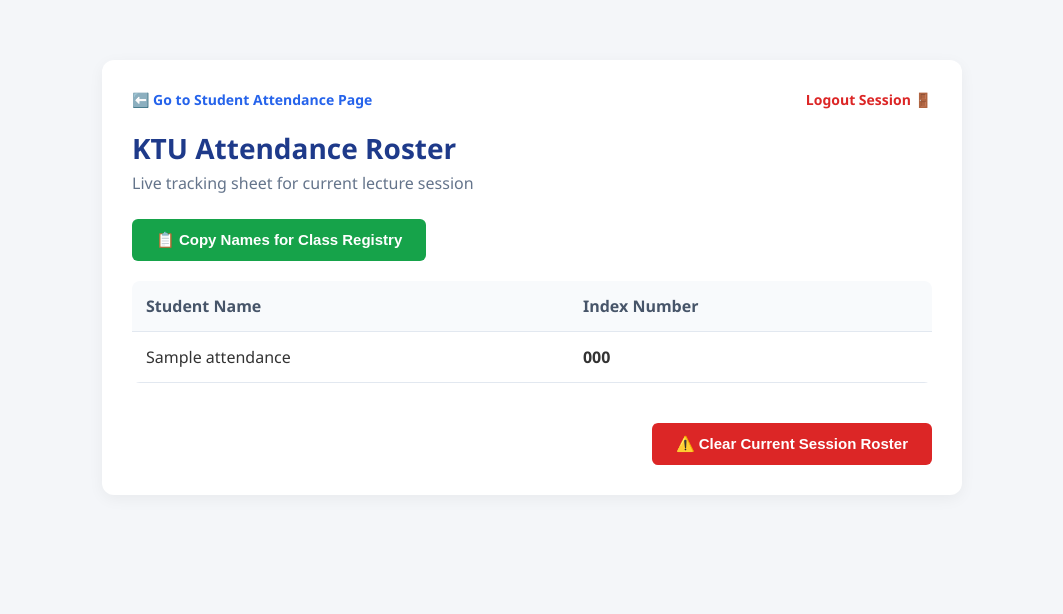
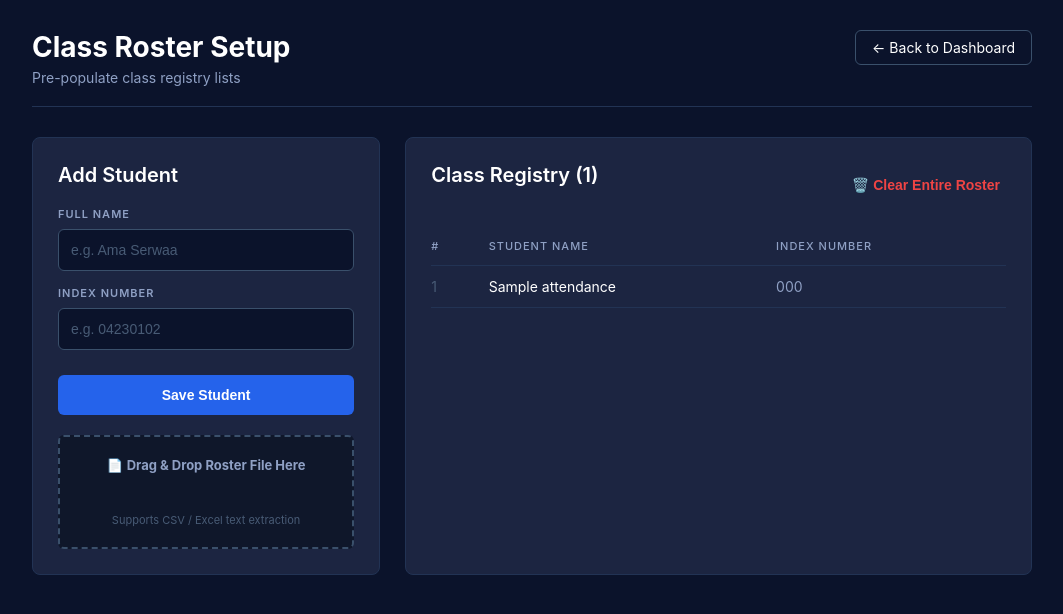
Before and after one commit to VhastyA/ktu-attendance-app, a Flask app: page /lecturer/dashboard in a window 1280 px wide. Shown: the top 614 px of the page, without its empty margins (108-1171 px from the left). Run offline with Flask 3, Linux system fonts and the light colour scheme; the visitor is signed in with stand-in values (Sample User, id 1); tables that the repository leaves empty hold one stand-in row (values such as "Sample post").

Commit message:
Update view.html

```diff
--- a/templates/view.html
+++ b/templates/view.html
@@ -3,126 +3,295 @@
 <head>
     <meta charset="UTF-8">
     <meta name="viewport" content="width=device-width, initial-scale=1.0">
-    <title>KTU Lecturer Portal</title>
+    <title>Class Roster Setup - KTU</title>
     <style>
-        body { font-family: 'Segoe UI', Tahoma, Geneva, Verdana, sans-serif; background-color: #f4f6f9; margin: 0; padding: 20px; color: #333; }
-        .container { max-width: 800px; margin: 40px auto; background: white; padding: 30px; border-radius: 12px; box-shadow: 0 4px 15px rgba(0,0,0,0.05); }
-        h1 { color: #1e3a8a; margin: 0; font-size: 28px; }
-        .login-box { max-width: 400px; margin: 100px auto; text-align: center; background: white; padding: 40px; border-radius: 12px; box-shadow: 0 4px 20px rgba(0,0,0,0.08); }
-        .input-field { width: 100%; padding: 12px; margin: 15px 0; border: 1px solid #cbd5e1; border-radius: 6px; font-size: 16px; box-sizing: border-box; text-align: center; }
-        .btn { display: inline-flex; align-items: center; justify-content: center; gap: 8px; font-weight: bold; padding: 12px 24px; border: none; border-radius: 6px; cursor: pointer; font-size: 15px; transition: background 0.2s; text-decoration: none; }
-        .btn-primary { background-color: #2563eb; color: white; width: 100%; }
-        .btn-primary:hover { background-color: #1d4ed8; }
-        .btn-success { background-color: #16a34a; color: white; }
-        .btn-success:hover { background-color: #15803d; }
-        .btn-danger { background-color: #dc2626; color: white; }
-        .btn-danger:hover { background-color: #b91c1c; }
-        .nav-links { display: flex; justify-content: space-between; margin-bottom: 20px; font-size: 14px; }
-        .nav-links a { color: #2563eb; text-decoration: none; font-weight: 600; }
-        .nav-links a:hover { text-decoration: underline; }
-        table { width: 100%; border-collapse: collapse; margin-top: 20px; background: white; border-radius: 8px; overflow: hidden; }
-        th, td { padding: 14px; text-align: left; border-bottom: 1px solid #e2e8f0; }
-        th { background-color: #f8fafc; color: #475569; font-weight: 600; }
-        tr:hover { background-color: #f8fafc; }
-        .alert { background-color: #fee2e2; color: #991b1b; padding: 12px; border-radius: 6px; margin-bottom: 15px; font-weight: 500; text-align: center; }
-        .feedback { display: none; margin-left: 10px; color: #16a34a; font-weight: bold; background: #dcfce7; padding: 6px 12px; border-radius: 4px; font-size: 14px; }
+        body {
+            background-color: #0b132b;
+            color: #ffffff;
+            font-family: -apple-system, BlinkMacSystemFont, "Segoe UI", Roboto, Helvetica, Arial, sans-serif;
+            margin: 0;
+            padding: 30px;
+        }
+        .container {
+            max-width: 1000px;
+            margin: 0 auto;
+        }
+        .header-section {
+            display: flex;
+            justify-content: space-between;
+            align-items: flex-start;
+            border-bottom: 1px solid #223354;
+            padding-bottom: 20px;
+            margin-bottom: 30px;
+        }
+        h1 {
+            margin: 0;
+            font-size: 28px;
+            font-weight: 700;
+        }
+        .subtitle {
+            color: #8fa0c4;
+            margin: 5px 0 0 0;
+            font-size: 14px;
+        }
+        .btn-back {
+            background: transparent;
+            color: #ffffff;
+            border: 1px solid #3a506b;
+            padding: 8px 16px;
+            border-radius: 6px;
+            text-decoration: none;
+            font-size: 14px;
+            cursor: pointer;
+        }
+        .btn-back:hover {
+            background: #1c2541;
+        }
+        .main-layout {
+            display: grid;
+            grid-template-columns: 1fr 1.8fr;
+            gap: 25px;
+        }
+        .card {
+            background-color: #1c2541;
+            border: 1px solid #223354;
+            border-radius: 8px;
+            padding: 25px;
+        }
+        .card h2 {
+            margin-top: 0;
+            margin-bottom: 20px;
+            font-size: 20px;
+            font-weight: 600;
+        }
+        .form-group {
+            margin-bottom: 15px;
+        }
+        label {
+            display: block;
+            text-transform: uppercase;
+            font-size: 11px;
+            letter-spacing: 1px;
+            color: #8fa0c4;
+            margin-bottom: 8px;
+            font-weight: 600;
+        }
+        .input-control {
+            width: 100%;
+            background-color: #0b132b;
+            border: 1px solid #3a506b;
+            border-radius: 6px;
+            padding: 12px;
+            color: #ffffff;
+            font-size: 14px;
+            box-sizing: border-box;
+        }
+        .input-control::placeholder {
+            color: #485b75;
+        }
+        .btn-submit {
+            width: 100%;
+            background-color: #2563eb;
+            color: white;
+            border: none;
+            padding: 12px;
+            border-radius: 6px;
+            font-weight: 600;
+            cursor: pointer;
+            font-size: 14px;
+            margin-top: 10px;
+        }
+        .btn-submit:hover {
+            background-color: #1d4ed8;
+        }
+        /* Drag and Drop Styling */
+        .drop-zone {
+            border: 2px dashed #3a506b;
+            border-radius: 6px;
+            padding: 20px;
+            text-align: center;
+            background-color: #0f172a;
+            cursor: pointer;
+            margin-top: 20px;
+            transition: border-color 0.2s;
+        }
+        .drop-zone:hover, .drop-zone.dragover {
+            border-color: #2563eb;
+            background-color: #132247;
+        }
+        .drop-zone p {
+            margin: 0;
+            font-size: 13px;
+            color: #8fa0c4;
+        }
+        .registry-header {
+            display: flex;
+            justify-content: space-between;
+            align-items: center;
+            margin-bottom: 20px;
+        }
+        .btn-clear {
+            background: transparent;
+            color: #ef4444;
+            border: none;
+            cursor: pointer;
+            font-weight: 600;
+            font-size: 14px;
+            display: flex;
+            align-items: center;
+            gap: 5px;
+        }
+        table {
+            width: 100%;
+            border-collapse: collapse;
+        }
+        th, td {
+            text-align: left;
+            padding: 12px 0;
+            border-bottom: 1px solid #223354;
+            font-size: 14px;
+        }
+        th {
+            color: #8fa0c4;
+            font-weight: 500;
+            text-transform: uppercase;
+            font-size: 11px;
+            letter-spacing: 1px;
+        }
+        .empty-message {
+            color: #8fa0c4;
+            padding: 30px 0;
+            text-align: center;
+        }
+        /* Login Screen Overlay */
+        .login-box {
+            max-width: 360px;
+            margin: 120px auto;
+            text-align: center;
+        }
     </style>
 </head>
 <body>
 
     {% if show_login %}
-    <div class="login-box">
-        <h1>Lecturer Portal Login</h1>
-        <p style="color: #64748b; font-size: 14px;">Enter the security key to view the attendance roster.</p>
+    <div class="login-box card">
+        <h2 style="color: #ffffff; margin-bottom: 5px;">Lecturer Verification</h2>
+        <p style="color: #8fa0c4; font-size: 13px; margin-bottom: 25px;">Enter security credentials to manage the student roster registry.</p>
 
         {% if error %}
-            <div class="alert">{{ error }}</div>
+            <p style="color: #ef4444; font-size: 13px; margin-bottom: 15px; font-weight: 600;">{{ error }}</p>
         {% endif %}
 
         <form method="POST" action="/lecturer/dashboard">
-            <input type="password" name="password" placeholder="Enter Password" required class="input-field">
-            <button type="submit" class="btn btn-primary">Unlock Dashboard</button>
+            <div class="form-group">
+                <input type="password" name="password" placeholder="Enter Access Password" required class="input-control" style="text-align: center;">
+            </div>
+            <button type="submit" class="btn-submit">Verify Identity</button>
         </form>
     </div>
 
     {% else %}
     <div class="container">
 
-        <div class="nav-links">
-            <a href="/">⬅️ Go to Student Attendance Page</a>
-            <a href="/lecturer/logout" style="color: #dc2626;">Logout Session 🚪</a>
+        <div class="header-section">
+            <div>
+                <h1>Class Roster Setup</h1>
+                <p class="subtitle">Pre-populate class registry lists</p>
+            </div>
+            <a href="/" class="btn-back">← Back to Dashboard</a>
         </div>
 
-        <div style="display: flex; justify-content: space-between; align-items: center; margin-bottom: 25px;">
-            <div>
-                <h1>KTU Attendance Roster</h1>
-                <p style="color: #64748b; margin: 5px 0 0 0;">Live tracking sheet for current lecture session</p>
+        <div class="main-layout">
+
+            <div class="card">
+                <h2>Add Student</h2>
+                <form method="POST" action="/submit">
+                    <div class="form-group">
+                        <label>Full Name</label>
+                        <input type="text" name="name" placeholder="e.g. Ama Serwaa" required class="input-control">
                     </div>
+                    <div class="form-group">
+                        <label>Index Number</label>
+                        <input type="text" name="index_number" placeholder="e.g. 04230102" required class="input-control">
+                    </div>
+                    <button type="submit" class="btn-submit">Save Student</button>
+                </form>
+
+                <div class="drop-zone" id="fileDropZone">
+                    <p>📄 <strong>Drag & Drop Roster File Here</strong></p>
+                    <p style="font-size: 11px; margin-top: 40px; color: #485b75;">Supports CSV / Excel text extraction</p>
+                </div>
+                <input type="file" id="fileInput" accept=".csv, .txt" style="display: none;">
             </div>
 
-        <div style="margin-bottom: 20px;">
-            <button id="copyBtn" onclick="copyRosterToClipboard()" class="btn btn-success">
-                📋 Copy Names for Class Registry
-            </button>
-            <span id="copyFeedback" class="feedback">Copied to clipboard!</span>
+            <div class="card">
+                <div class="registry-header">
+                    <h2>Class Registry ({{ students|length if students else 0 }})</h2>
+                    <form method="POST" action="/lecturer/clear" onsubmit="return confirm('Wipe entire data list?');">
+                        <button type="submit" class="btn-clear">🗑️ Clear Entire Roster</button>
+                    </form>
                 </div>
 
                 <table>
                     <thead>
                         <tr>
-                    <th>Student Name</th>
-                    <th>Index Number</th>
+                            <th style="width: 10%;">#</th>
+                            <th style="width: 50%;">Student Name</th>
+                            <th style="width: 40%;">Index Number</th>
                         </tr>
                     </thead>
                     <tbody>
                         {% for student in students %}
                         <tr>
+                            <td style="color: #485b75;">{{ loop.index }}</td>
                             <td>{{ student.name }}</td>
-                    <td><strong>{{ student.index_number }}</strong></td>
+                            <td style="color: #8fa0c4;">{{ student.index_number }}</td>
                         </tr>
                         {% else %}
                         <tr>
-                    <td colspan="2" style="padding: 30px; text-align: center; color: #94a3b8;">No students signed in yet for this session.</td>
+                            <td colspan="3" class="empty-message">Roster is empty. Register students or drop a file to enable form predictions.</td>
                         </tr>
                         {% endfor %}
                     </tbody>
                 </table>
+            </div>
 
-        <form method="POST" action="/lecturer/clear" onsubmit="return confirm('Are you sure you want to completely clear this roster for the next class?');" style="margin-top: 40px; text-align: right;">
-            <button type="submit" class="btn btn-danger">
-                ⚠️ Clear Current Session Roster
-            </button>
-        </form>
-
+        </div>
     </div>
 
     <script>
-    function copyRosterToClipboard() {
-        const rows = document.querySelectorAll("table tbody tr");
-        let textToCopy = "";
+        const dropZone = document.getElementById('fileDropZone');
+        const fileInput = document.getElementById('fileInput');
 
-        rows.forEach((row) => {
-            const columns = row.querySelectorAll("td");
-            if (columns.length >= 2) {
-                const name = columns[0].innerText.trim();
-                const indexNum = columns[1].innerText.trim();
+        dropZone.addEventListener('click', () => fileInput.click());
 
-                if (name !== "No students signed in yet for this session.") {
-                    textToCopy += name + "\t" + indexNum + "\n";
-                }
+        dropZone.addEventListener('dragover', (e) => {
+            e.preventDefault();
+            dropZone.classList.add('dragover');
+        });
+
+        dropZone.addEventListener('dragleave', () => {
+            dropZone.classList.remove('dragover');
+        });
+
+        dropZone.addEventListener('drop', (e) => {
+            e.preventDefault();
+            dropZone.classList.remove('dragover');
+            const files = e.dataTransfer.files;
+            if (files.length > 0) {
+                handleUploadedFile(files[0]);
             }
         });
 
-        if (textToCopy === "") {
-            alert("Roster is empty. Nothing to copy!");
-            return;
+        fileInput.addEventListener('change', (e) => {
+            if (e.target.files.length > 0) {
+                handleUploadedFile(e.target.files[0]);
             }
+        });
 
-        navigator.clipboard.writeText(textToCopy).then(() => {
-            const feedback = document.getElementById("copyFeedback");
-            feedback.style.display = "inline-block";
-            setTimeout(() => { feedback.style.display = "none"; }, 3000);
-        });
+        function handleUploadedFile(file) {
+            alert("File '" + file.name + "' detected! Parsing registry list rows...");
+            // Here you can add your custom parsing fetch call to parse rows into your python database
         }
     </script>
     {% endif %}
```
Lines whose indentation alone changed are shown as unchanged.
